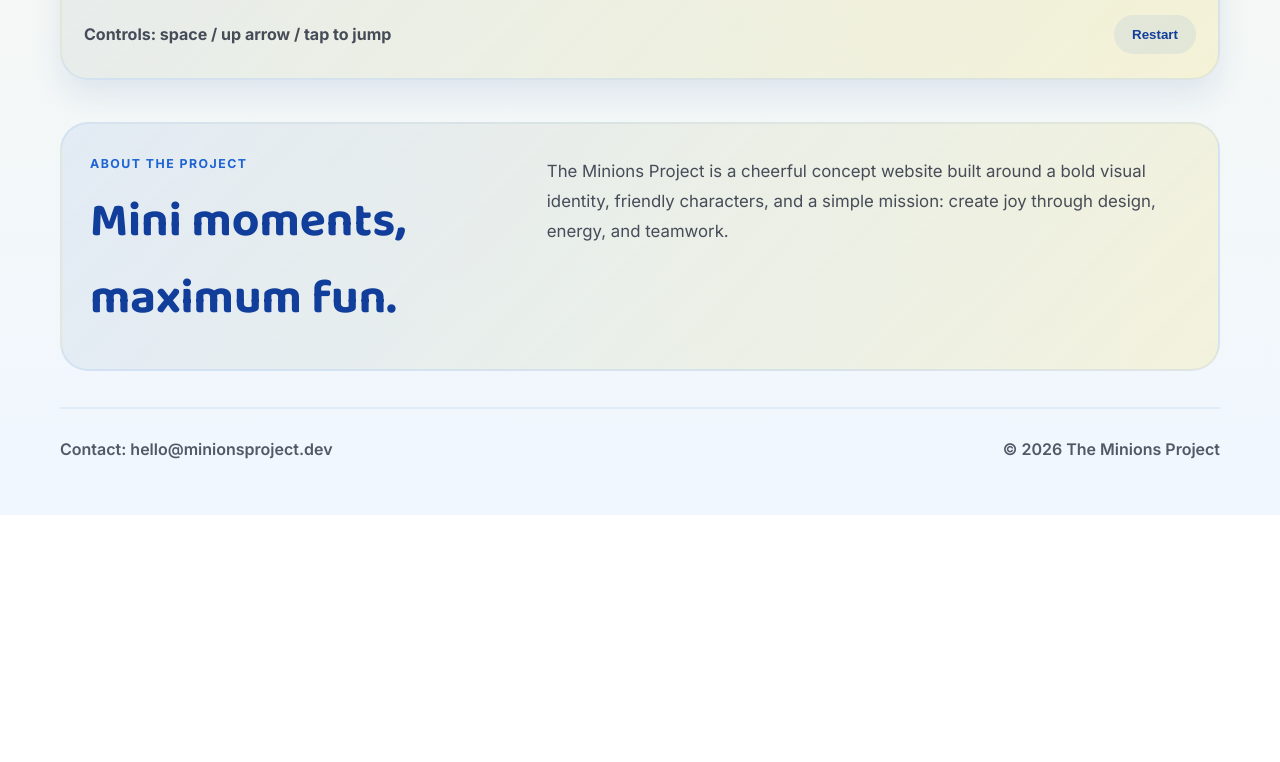
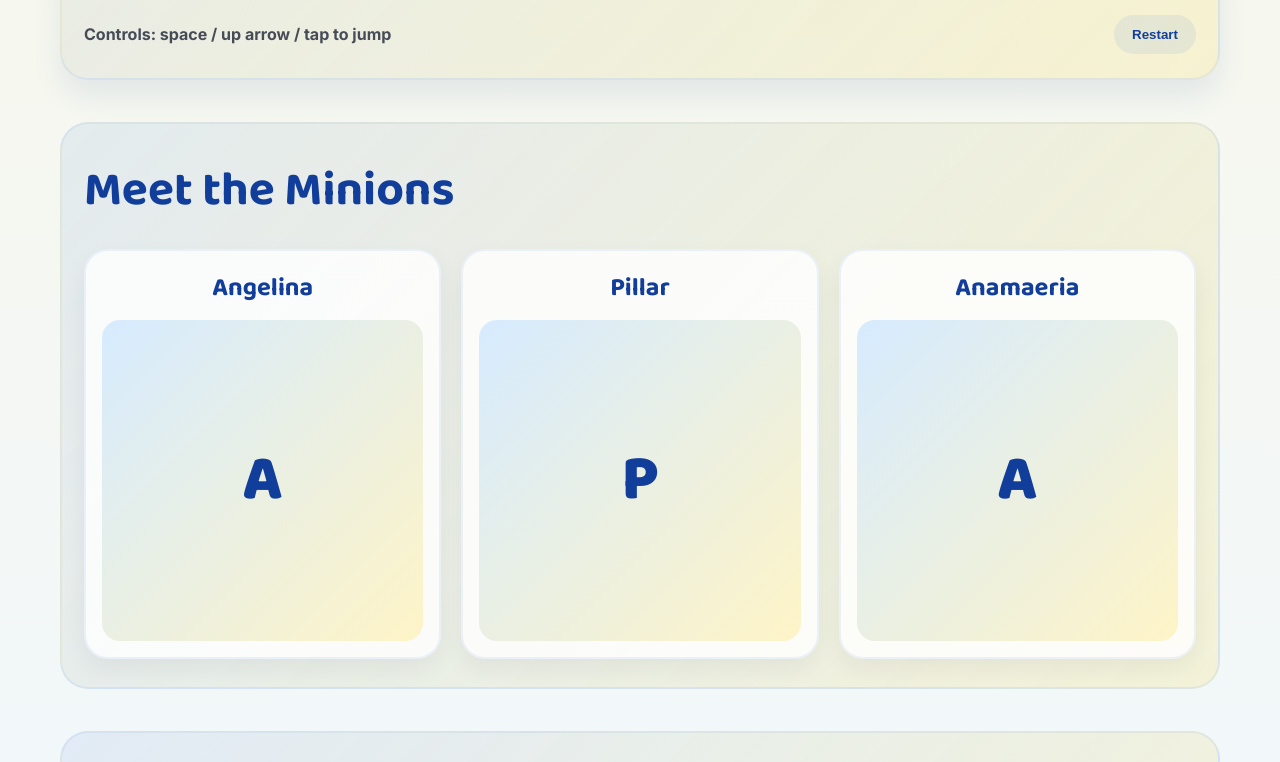
Before and after one commit to stevenalfaro-bit/minions-project, a website: page index.html in a window 1280 px wide. Shown: the part 1510-2272 px from the top of the page. Before the commit the page ends 2025 px from the top, so only its background shows below. Drawn offline with Linux system fonts and the light colour scheme.

Commit message:
Add Meet the Minions gallery
Adds a "Meet the Minions" gallery section to the homepage, with a Gallery link in the nav.

- Each minion gets a card: name above the photo.
- Names: Angelina, Pillar, Anamaeria (in that order). Names are shown capitalized.
- Photo paths: `angelina.jpeg`, `pillar.jpeg`, `anamaeria.jpeg` in the repo root. These images are not in the repo yet. Until they are uploaded, each card shows the first letter of the name in place of the photo.
- Responsive: three columns on desktop, one on mobile.

To add a minion later, copy one `<article class="minion-card">` block in the gallery section and change the name and image file.

```diff
--- a/index.html
+++ b/index.html
@@ -442,6 +442,74 @@
           gap: 12px 18px;
         }
       }
+      .gallery-shell {
+        margin-top: 42px;
+        background: linear-gradient(135deg, rgba(29, 99, 210, 0.08), rgba(249, 217, 61, 0.17));
+        border: 2px solid rgba(29, 99, 210, 0.08);
+        border-radius: 28px;
+        padding: 28px 22px;
+      }
+
+      .gallery-shell h2 {
+        margin: 0 0 20px;
+        font-family: "Baloo 2", cursive;
+        font-size: clamp(2rem, 4vw, 3rem);
+        color: var(--blue-deep);
+      }
+
+      .gallery-grid {
+        display: grid;
+        grid-template-columns: repeat(3, minmax(0, 1fr));
+        gap: 20px;
+      }
+
+      .minion-card {
+        background: rgba(255, 255, 255, 0.8);
+        border: 2px solid rgba(29, 99, 210, 0.08);
+        border-radius: 24px;
+        padding: 16px;
+        text-align: center;
+        box-shadow: 0 10px 25px rgba(29, 35, 51, 0.06);
+      }
+
+      .minion-card h3 {
+        margin: 0 0 12px;
+        font-family: "Baloo 2", cursive;
+        font-size: 1.6rem;
+        color: var(--blue-deep);
+        text-transform: capitalize;
+      }
+
+      .minion-photo {
+        width: 100%;
+        aspect-ratio: 1 / 1;
+        border-radius: 18px;
+        overflow: hidden;
+        background: linear-gradient(135deg, #d6ebff, #fef4c7);
+        display: flex;
+        align-items: center;
+        justify-content: center;
+      }
+
+      .minion-photo img {
+        width: 100%;
+        height: 100%;
+        object-fit: cover;
+      }
+
+      .minion-photo .fallback {
+        display: none;
+        font-family: "Baloo 2", cursive;
+        font-size: 4rem;
+        font-weight: 800;
+        color: var(--blue-deep);
+      }
+
+      @media (max-width: 820px) {
+        .gallery-grid {
+          grid-template-columns: 1fr;
+        }
+      }
     </style>
   </head>
   <body>
@@ -455,6 +523,7 @@
           <a href="#about">About</a>
           <a href="#features">Features</a>
           <a href="#game">Game</a>
+          <a href="#gallery">Gallery</a>
           <a href="/updates.html">Updates</a>
           <a href="#contact">Contact</a>
         </nav>
@@ -535,6 +604,33 @@
           <div class="game-controls">
             <p>Controls: space / up arrow / tap to jump</p>
             <button id="restartBtn" class="button secondary" type="button">Restart</button>
+          </div>
+        </section>
+
+        <section id="gallery" class="gallery-shell">
+          <h2>Meet the Minions</h2>
+          <div class="gallery-grid">
+            <article class="minion-card">
+              <h3>angelina</h3>
+              <div class="minion-photo">
+                <img src="./angelina.jpeg" alt="angelina" onerror="this.style.display='none'; this.nextElementSibling.style.display='flex';" />
+                <div class="fallback">A</div>
+              </div>
+            </article>
+            <article class="minion-card">
+              <h3>pillar</h3>
+              <div class="minion-photo">
+                <img src="./pillar.jpeg" alt="pillar" onerror="this.style.display='none'; this.nextElementSibling.style.display='flex';" />
+                <div class="fallback">P</div>
+              </div>
+            </article>
+            <article class="minion-card">
+              <h3>anamaeria</h3>
+              <div class="minion-photo">
+                <img src="./anamaeria.jpeg" alt="anamaeria" onerror="this.style.display='none'; this.nextElementSibling.style.display='flex';" />
+                <div class="fallback">A</div>
+              </div>
+            </article>
           </div>
         </section>
 
```
